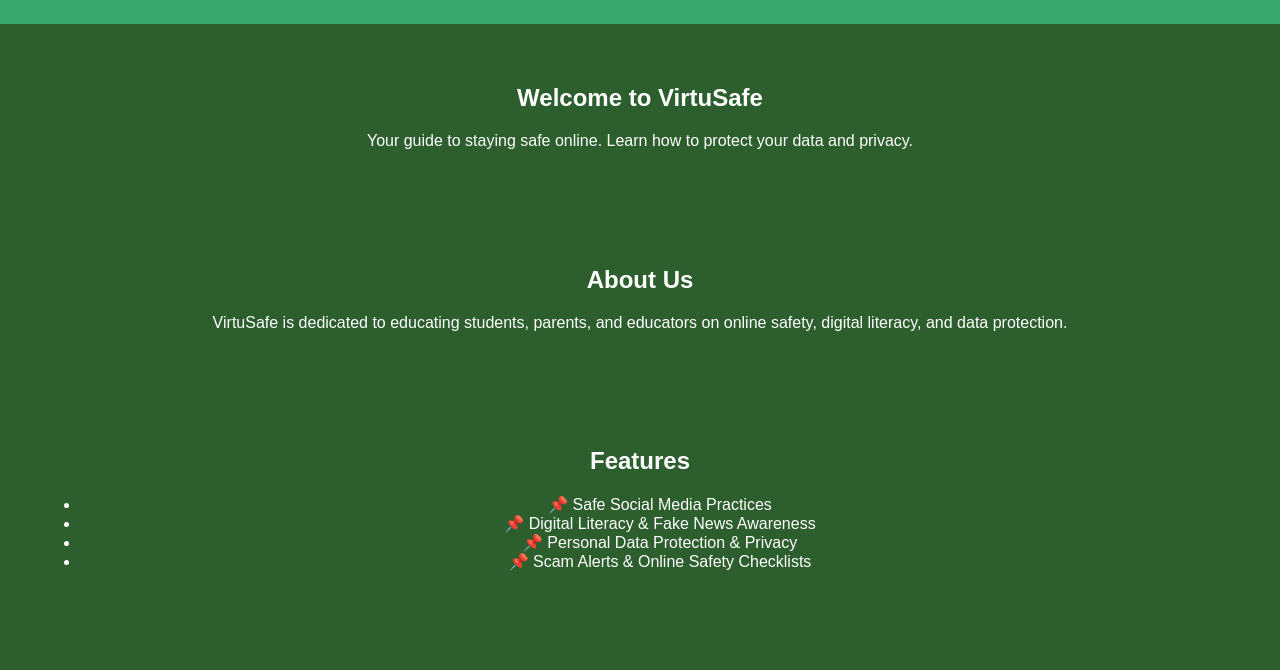
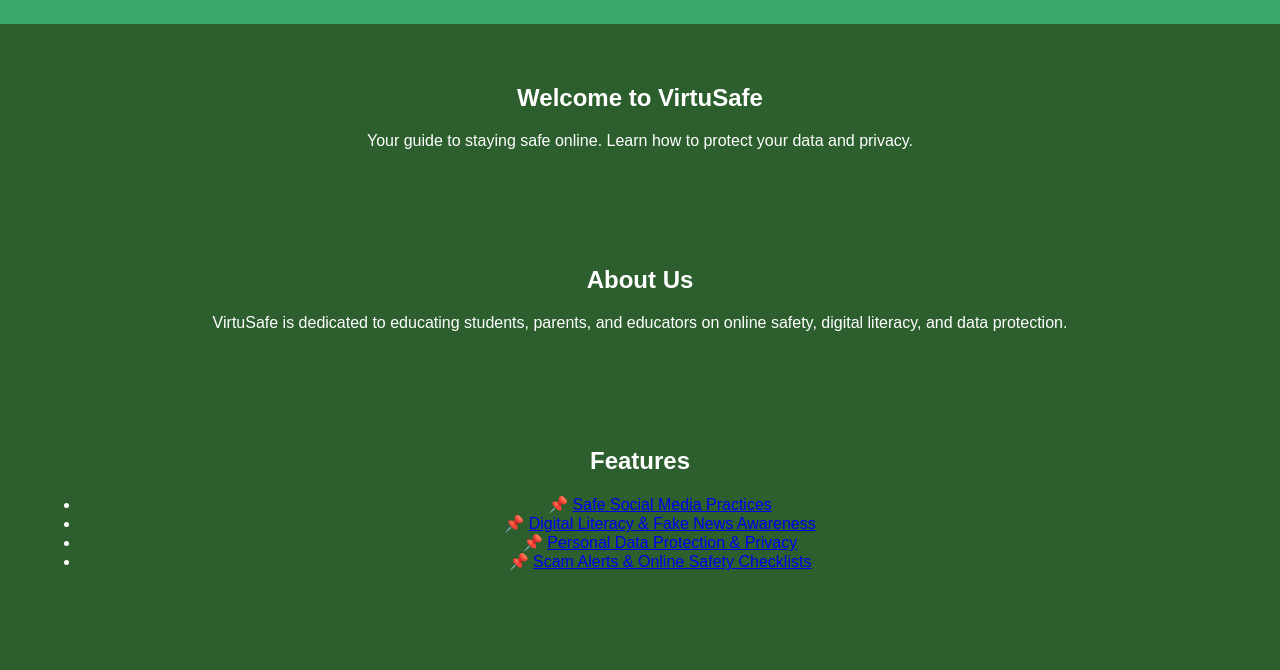
Before and after one commit to Phil-dev-stm/VirtuSafe, a plain HTML site: page index.html in a window 1280 px wide. Shown: the part 130-800 px from the top of the page. Drawn offline with Linux system fonts and the light colour scheme.

Commit message:
Update index.html

```diff
--- a/index.html
+++ b/index.html
@@ -36,10 +36,10 @@
     <section id="features">
         <h2>Features</h2>
         <ul>
-            <li>📌 Safe Social Media Practices</li>
-            <li>📌 Digital Literacy & Fake News Awareness</li>
-            <li>📌 Personal Data Protection & Privacy</li>
-            <li>📌 Scam Alerts & Online Safety Checklists</li>
+            <li>📌 <a href="social-media.html">Safe Social Media Practices</a></li>
+            <li>📌 <a href="digital-literacy.html">Digital Literacy & Fake News Awareness</a></li>
+            <li>📌 <a href="data-protection.html">Personal Data Protection & Privacy</a></li>
+            <li>📌 <a href="scam-alerts.html">Scam Alerts & Online Safety Checklists</a></li>
         </ul>
     </section>
 
```
